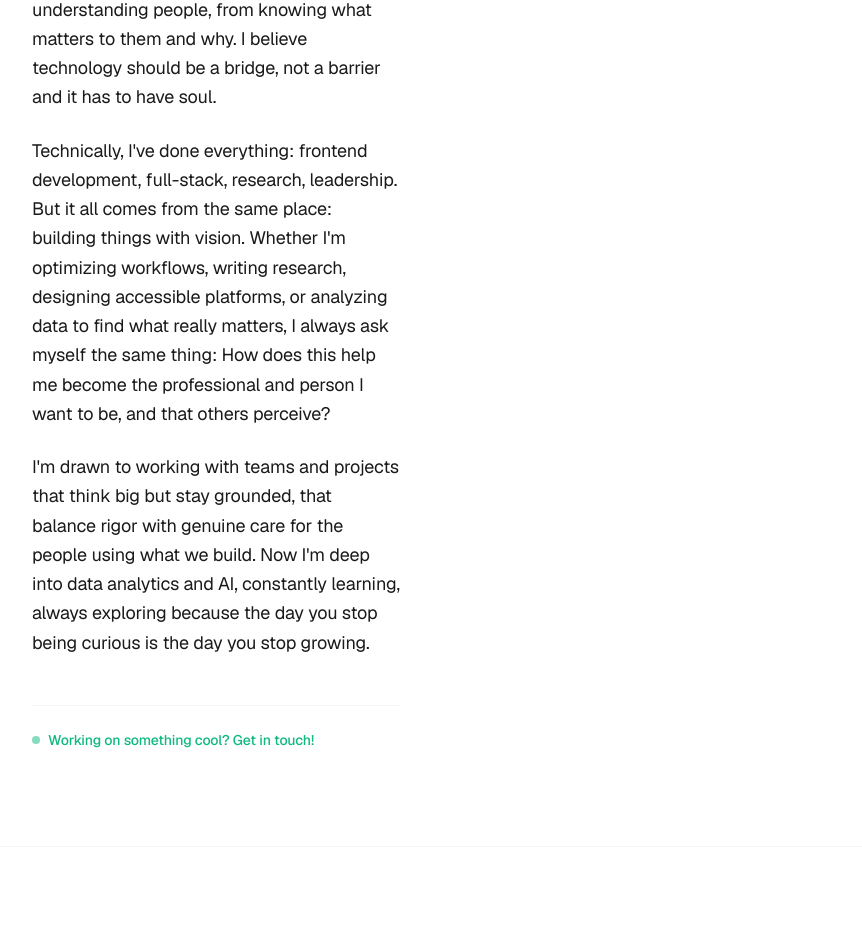
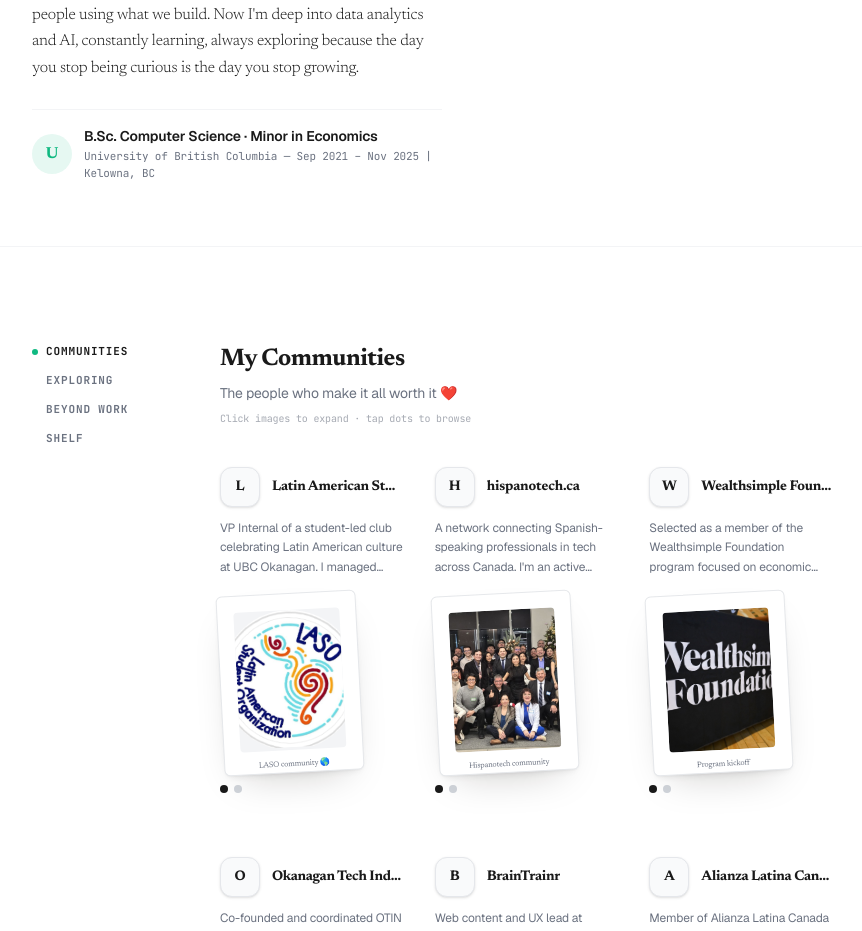
Before and after one commit to RikepilB/Portlio, a Next.js app: page /about in a window 1280 px wide. Shown: the part 1208-2139 px from the top of the page, without its empty margins (208-1070 px from the left). Built offline with nearby package versions, Linux system fonts and the light colour scheme.

Commit message:
Restructure About page: wider bio, education in hero, sidebar nav, 3-col communities with dot rotation, hide footer

```diff
--- a/src/app/about/page.tsx
+++ b/src/app/about/page.tsx
@@ -2,12 +2,8 @@
 
 import { useState, useEffect } from 'react'
 import Image from 'next/image'
-import Link from 'next/link'
 import { Github, Linkedin, Instagram, Twitter, X } from 'lucide-react'
-import { socialLinks, contactInfo } from '@/data/social'
-
-// Metadata is not supported in client components in Next.js.
-// It should be moved to a separate layout.tsx if needed.
+import { socialLinks } from '@/data/social'
 
 const communities = [
     {
@@ -136,12 +132,45 @@
     location: 'Kelowna, BC',
 }
 
+const sections = [
+    { id: 'communities', label: 'Communities' },
+    { id: 'exploring', label: 'Exploring' },
+    { id: 'beyond-work', label: 'Beyond Work' },
+    { id: 'shelf', label: 'Shelf' },
+]
+
+const iconMap: Record<string, React.ComponentType<{ size?: number; strokeWidth?: number; className?: string }>> = {
+    github: Github,
+    linkedin: Linkedin,
+    instagram: Instagram,
+    twitter: Twitter,
+}
+
 export default function AboutPage() {
-    const [selectedImage, setSelectedImage] = useState<{ src: string, label?: string } | null>(null)
+    const [selectedImage, setSelectedImage] = useState<{ src: string; label?: string } | null>(null)
     const [lang, setLang] = useState<'EN' | 'ES'>('EN')
+    const [activeSection, setActiveSection] = useState('communities')
+    const [photoIndex, setPhotoIndex] = useState<Record<string, number>>({})
     const bio = lang === 'EN' ? bioEN : bioES
 
-    // Prevent scrolling when modal is open
+    useEffect(() => {
+        const observer = new IntersectionObserver(
+            (entries) => {
+                for (const entry of entries) {
+                    if (entry.isIntersecting) {
+                        setActiveSection(entry.target.id)
+                    }
+                }
+            },
+            { rootMargin: '-80px 0px -55% 0px' }
+        )
+        for (const s of sections) {
+            const el = document.getElementById(s.id)
+            if (el) observer.observe(el)
+        }
+        return () => observer.disconnect()
+    }, [])
+
     useEffect(() => {
         if (selectedImage) {
             document.body.style.overflow = 'hidden'
@@ -150,6 +179,33 @@
         }
         return () => { document.body.style.overflow = 'unset' }
     }, [selectedImage])
+
+    const scrollToSection = (id: string) => {
+        document.getElementById(id)?.scrollIntoView({ behavior: 'smooth' })
+    }
+
+    const handleDotClick = (e: React.MouseEvent, org: string, index: number) => {
+        e.stopPropagation()
+        setPhotoIndex((prev) => ({ ...prev, [org]: index }))
+    }
+
+    const handleTouchStart = (e: React.TouchEvent) => {
+        ;(e.currentTarget as HTMLElement).dataset.touchX = e.touches[0].clientX.toString()
+    }
+
+    const handleTouchEnd = (e: React.TouchEvent, org: string, total: number) => {
+        const startX = parseFloat((e.currentTarget as HTMLElement).dataset.touchX || '0')
+        const endX = e.changedTouches[0].clientX
+        const diff = startX - endX
+        if (Math.abs(diff) > 50) {
+            const prev = photoIndex[org] ?? 0
+            if (diff > 0) {
+                setPhotoIndex((p) => ({ ...p, [org]: (prev + 1) % total }))
+            } else {
+                setPhotoIndex((p) => ({ ...p, [org]: (prev - 1 + total) % total }))
+            }
+        }
+    }
 
     return (
         <div className="bg-white min-h-screen">
@@ -186,9 +242,10 @@
             )}
 
             {/* ── Hero ── */}
-            <div className="max-w-4xl mx-auto px-6 sm:px-12 pt-16 pb-24">
-                <div className="flex flex-col md:flex-row gap-16">
-                    <div className="md:w-1/2 flex flex-col gap-8">
+            <section className="max-w-4xl mx-auto px-6 sm:px-12 pt-16 pb-16">
+                <div className="grid grid-cols-1 lg:grid-cols-[1.2fr_1fr] gap-12 items-start">
+                    {/* Left: Bio + Info */}
+                    <div className="flex flex-col gap-5">
                         <h1 className="font-display text-4xl sm:text-6xl font-bold text-[#1A1A1A] leading-tight animate-fade-up">
                             Hi, I&#39;m Richard!
                         </h1>
@@ -213,30 +270,28 @@
                             ))}
                         </div>
 
-                        <div className="flex flex-col gap-6 text-[#1A1A1A] text-lg leading-relaxed animate-fade-up stagger-2">
+                        {/* Bio */}
+                        <div className="flex flex-col gap-[14px] text-[#1A1A1A] text-[16px] font-display font-light leading-[1.65] animate-fade-up stagger-2">
                             {bio.map((paragraph, i) => (
-                                <p key={i}>{paragraph}</p>
+                                <p key={i} className="m-0">{paragraph}</p>
                             ))}
                         </div>
 
-                        <div className="mt-4 pt-6 border-t border-[#F3F4F6] flex flex-col gap-6 animate-fade-up stagger-3">
-                            <a
-                                href={`mailto:${contactInfo.email}`}
-                                className="text-sm font-medium text-[#10B981] flex items-center gap-2 hover:translate-x-1 transition-transform"
-                            >
-                                <span className="w-2 h-2 rounded-full bg-[#10B981] animate-pulse" />
-                                Working on something cool? Get in touch!
-                            </a>
+                        {/* Education */}
+                        <div className="flex items-center gap-3 pt-4 mt-2 border-t border-[#F3F4F6] animate-fade-up stagger-3">
+                            <div className="w-10 h-10 rounded-full bg-[#10B981]/10 flex items-center justify-center text-[#10B981] font-display font-bold text-base shrink-0">
+                                U
+                            </div>
+                            <div className="flex flex-col gap-0.5">
+                                <span className="text-sm font-semibold text-[#1A1A1A]">{education.degree} · {education.minor}</span>
+                                <span className="text-[11px] text-[#6B7280] font-mono">{education.school} — {education.period} | {education.location}</span>
+                            </div>
+                        </div>
 
-                            <div className="flex items-center gap-4 md:hidden">
+                        {/* Social icons (mobile) */}
+                        <div className="flex items-center gap-4 md:hidden mt-2">
                             {socialLinks.slice(0, 4).map((link) => {
-                                    const Icon = {
-                                        github: Github,
-                                        linkedin: Linkedin,
-                                        instagram: Instagram,
-                                        twitter: Twitter
-                                    }[link.platform] || Github
-
+                                const Icon = iconMap[link.platform] ?? Github
                                 return (
                                     <a
                                         key={link.platform}
@@ -252,10 +307,9 @@
                             })}
                         </div>
                     </div>
-                    </div>
 
-                    {/* Right Side: Polaroid Stack & Social Icons */}
-                    <div className="md:w-1/2 flex flex-col items-center gap-12 hidden md:flex animate-fade-up stagger-3" aria-hidden="true">
+                    {/* Right: Polaroid Stack + Social Icons (desktop) */}
+                    <div className="flex-col items-center gap-12 hidden lg:flex justify-end" aria-hidden="true">
                         <div className="relative h-[420px] w-full">
                             <div className="absolute top-0 right-10 w-[200px] h-[240px] polaroid rotate-6 grayscale opacity-80 hover:grayscale-0 hover:opacity-100 transition-all z-0 hover:z-20">
                                 <div className="relative w-full h-full bg-[#F3F4F6] rounded overflow-hidden">
@@ -279,13 +333,7 @@
 
                         <div className="flex items-center gap-6">
                             {socialLinks.slice(0, 4).map((link) => {
-                                const Icon = {
-                                    github: Github,
-                                    linkedin: Linkedin,
-                                    instagram: Instagram,
-                                    twitter: Twitter
-                                }[link.platform] || Github
-
+                                const Icon = iconMap[link.platform] ?? Github
                                 return (
                                     <a
                                         key={link.platform}
@@ -302,60 +350,120 @@
                         </div>
                     </div>
                 </div>
+            </section>
+
+            {/* ── Content + Sidebar ── */}
+            <div className="border-t border-[#F3F4F6]">
+                <div className="max-w-4xl mx-auto px-6 sm:px-12 py-16 md:py-24">
+
+                    {/* Mobile Tab Bar */}
+                    <div className="flex md:hidden overflow-x-auto gap-2 pb-2 mb-8 sticky top-16 z-20 bg-white py-2 -mx-6 px-6 border-b border-[#F3F4F6] scrollbar-hide">
+                        {sections.map((s) => (
+                            <button
+                                key={s.id}
+                                onClick={() => scrollToSection(s.id)}
+                                className={`shrink-0 text-[10px] font-bold tracking-widest uppercase px-3 py-1.5 rounded-full border transition-all ${activeSection === s.id
+                                    ? 'bg-[#1A1A1A] text-white border-[#1A1A1A]'
+                                    : 'text-[#6B7280] border-[#E5E7EB] hover:text-[#1A1A1A] hover:border-[#1A1A1A]'
+                                    }`}
+                            >
+                                {s.label}
+                            </button>
+                        ))}
                     </div>
 
-            {/* ── Content Blocks ── */}
-            <div className="max-w-4xl mx-auto px-6 sm:px-12 py-24 flex flex-col gap-24 border-t border-[#F3F4F6]">
+                    <div className="grid md:grid-cols-[140px_1fr] gap-8 xl:gap-12">
+                        {/* Desktop Sidebar */}
+                        <aside className="hidden md:flex flex-col sticky top-28 self-start gap-3">
+                            {sections.map((s) => (
+                                <button
+                                    key={s.id}
+                                    onClick={() => scrollToSection(s.id)}
+                                    className={`group text-left text-[11px] font-mono font-bold tracking-[0.08em] uppercase transition-all duration-200 ${activeSection === s.id
+                                        ? 'text-[#1A1A1A]'
+                                        : 'text-[#6B7280] hover:text-[#1A1A1A]'
+                                        }`}
+                                >
+                                    <span
+                                        className={`inline-block w-1.5 h-1.5 rounded-full mr-2 align-middle transition-all ${activeSection === s.id
+                                            ? 'bg-[#10B981]'
+                                            : 'bg-transparent group-hover:bg-[#D1D5DB]'
+                                            }`}
+                                    />
+                                    {s.label}
+                                </button>
+                            ))}
+                        </aside>
 
-                {/* Communities Section */}
-                <section className="flex flex-col gap-12">
-                    <div className="flex flex-col gap-2">
+                        {/* Content Sections */}
+                        <div className="flex flex-col gap-20 md:gap-24">
+
+                            {/* ── Communities ── */}
+                            <section id="communities">
+                                <div className="flex flex-col gap-2 mb-10">
                                     <h2 className="text-2xl font-bold text-[#1A1A1A]">My Communities</h2>
                                     <p className="text-[#6B7280] text-sm">The people who make it all worth it ❤️</p>
+                                    <p className="text-[10px] font-mono text-[#6B7280] opacity-60">Click images to expand · tap dots to browse</p>
                                 </div>
 
-                    <div className="flex flex-col gap-20">
-                        {communities.map((comm) => (
-                            <div key={comm.org} className="flex flex-col gap-8">
-                                <div className="grid md:grid-cols-[1fr_2fr] gap-8">
-                                    <div className="flex items-center gap-4">
-                                        <div className="w-14 h-14 rounded-2xl bg-[#F9FAFB] border border-[#E5E7EB] flex items-center justify-center text-xl shadow-sm font-display font-bold text-[#1A1A1A]">
+                                <div className="grid grid-cols-1 md:grid-cols-2 lg:grid-cols-3 gap-x-8 gap-y-16">
+                                    {communities.map((comm) => {
+                                        const currIdx = photoIndex[comm.org] ?? 0
+                                        const currImg = comm.images[currIdx]
+                                        const currLabel = comm.labels[currIdx] ?? ''
+                                        return (
+                                            <div key={comm.org} className="flex flex-col gap-3">
+                                                {/* Icon + Org */}
+                                                <div className="flex items-center gap-3">
+                                                    <div className="w-10 h-10 rounded-xl bg-[#F9FAFB] border border-[#E5E7EB] flex items-center justify-center text-sm shadow-sm font-display font-bold text-[#1A1A1A] shrink-0">
                                                         {comm.title[0]}
                                                     </div>
-                                        <div className="flex flex-col gap-0.5">
+                                                    <div className="flex flex-col gap-0 min-w-0">
                                                         {comm.url ? (
-                                                <a href={comm.url} target="_blank" rel="noopener noreferrer" className="font-display font-bold text-[#1A1A1A] hover:text-[#10B981] transition-colors">{comm.org}</a>
+                                                            <a href={comm.url} target="_blank" rel="noopener noreferrer" className="font-display font-bold text-[#1A1A1A] hover:text-[#10B981] transition-colors text-sm truncate">{comm.org}</a>
                                                         ) : (
-                                                <h3 className="font-display font-bold text-[#1A1A1A]">{comm.org}</h3>
+                                                            <h3 className="font-display font-bold text-[#1A1A1A] text-sm truncate">{comm.org}</h3>
                                                         )}
                                                     </div>
                                                 </div>
-                                    <p className="text-sm text-[#6B7280] leading-relaxed italic">{comm.description}</p>
+                                                {/* Description */}
+                                                <p className="text-xs text-[#6B7280] leading-relaxed line-clamp-3">{comm.description}</p>
+                                                {/* Polaroid */}
+                                                <div
+                                                    onClick={() => setSelectedImage({ src: currImg, label: currLabel })}
+                                                    onTouchStart={handleTouchStart}
+                                                    onTouchEnd={(e) => handleTouchEnd(e, comm.org, comm.images.length)}
+                                                    className="w-[140px] h-[180px] polaroid transition-all hover:scale-105 cursor-zoom-in self-start mt-1"
+                                                >
+                                                    <div className="relative w-full h-[140px] bg-[#F3F4F6] rounded overflow-hidden">
+                                                        <div className="absolute inset-0 flex items-center justify-center text-[#6B7280] font-mono text-[7px] z-10 opacity-40 capitalize">{comm.title}_polaroid</div>
+                                                        <Image src={currImg} alt={currLabel} fill className="object-cover z-20" />
                                                     </div>
-                                <div className="flex flex-wrap gap-8 justify-center py-4">
-                                    {comm.images?.map((img, i) => (
-                                        <div key={img}
-                                            onClick={() => setSelectedImage({ src: img, label: comm.labels[i] })}
-                                            className={`w-[180px] h-[220px] polaroid transition-all hover:scale-105 hover:z-10 cursor-zoom-in group ${i % 2 === 0 ? 'rotate-2' : '-rotate-2'
-                                                }`}>
-                                            <div className="relative w-full h-[160px] bg-[#F3F4F6] rounded overflow-hidden">
-                                                <div className="absolute inset-0 flex items-center justify-center text-[#6B7280] font-mono text-[8px] z-10 opacity-40 capitalize">{comm.title}_{i + 1}.jpg</div>
-                                                <Image src={img} alt="" fill className="object-cover z-20" />
+                                                    <p className="text-center mt-2 font-display text-[8px] text-[#6B7280] px-1 truncate">{currLabel}</p>
                                                 </div>
-                                            <p className="text-center mt-3 font-display text-[9px] text-[#6B7280] px-1">{comm.labels[i]}</p>
-                                        </div>
+                                                {/* Dots */}
+                                                {comm.images.length > 1 && (
+                                                    <div className="flex items-center gap-1.5">
+                                                        {comm.images.map((_, i) => (
+                                                            <button
+                                                                key={i}
+                                                                onClick={(e) => handleDotClick(e, comm.org, i)}
+                                                                className={`w-2 h-2 rounded-full transition-all ${i === currIdx ? 'bg-[#1A1A1A]' : 'bg-[#D1D5DB] hover:bg-[#6B7280]'
+                                                                    }`}
+                                                                aria-label={`Photo ${i + 1}`}
+                                                            />
                                                         ))}
                                                     </div>
+                                                )}
                                             </div>
-                        ))}
+                                        )
+                                    })}
                                 </div>
                             </section>
 
-                {/* Travel Section */}
-                <section className="grid grid-cols-1 md:grid-cols-[1fr_2fr] gap-x-16 gap-y-6 pt-12 border-t border-[#F3F4F6]">
-                    <div className="text-sm font-bold text-[#6B7280] uppercase tracking-widest pt-1">
-                        Exploring
-                    </div>
+                            {/* ── Exploring ── */}
+                            <section id="exploring" className="pt-12 md:pt-0 border-t md:border-t-0 border-[#F3F4F6]">
+                                <h2 className="text-sm font-bold text-[#6B7280] uppercase tracking-widest mb-6">Exploring</h2>
                                 <div className="flex flex-col gap-6">
                                     <p className="text-lg text-[#6B7280] leading-relaxed">
                                         14 countries and counting. Moving across continents taught me to adapt quickly and communicate clearly — even when the words aren&#39;t perfect.
@@ -401,28 +509,9 @@
                                 </div>
                             </section>
 
-                {/* Education */}
-                <section className="grid grid-cols-1 md:grid-cols-[1fr_2fr] gap-x-16 gap-y-6 pt-12 border-t border-[#F3F4F6]">
-                    <div className="text-sm font-bold text-[#6B7280] uppercase tracking-widest pt-1">
-                        Education
-                    </div>
-                    <div className="flex items-center gap-6">
-                        <div className="w-16 h-16 rounded-full bg-[#10B981]/10 flex items-center justify-center text-[#10B981] font-display font-bold text-2xl shrink-0">
-                            U
-                        </div>
-                        <div className="flex flex-col gap-1">
-                            <h3 className="font-display text-xl font-bold text-[#1A1A1A]">{education.school}</h3>
-                            <p className="text-[#6B7280] font-medium">{education.degree} — {education.minor}</p>
-                            <p className="text-xs text-[#6B7280] font-mono mt-1 opacity-70 uppercase tracking-widest">{education.period} | {education.location}</p>
-                        </div>
-                    </div>
-                </section>
-
-                {/* Beyond Work */}
-                <section className="grid grid-cols-1 md:grid-cols-[1fr_2fr] gap-x-16 gap-y-12 pt-12 border-t border-[#F3F4F6]">
-                    <div className="text-sm font-bold text-[#6B7280] uppercase tracking-widest pt-1">
-                        Beyond Work
-                    </div>
+                            {/* ── Beyond Work ── */}
+                            <section id="beyond-work" className="pt-12 md:pt-0 border-t md:border-t-0 border-[#F3F4F6]">
+                                <h2 className="text-sm font-bold text-[#6B7280] uppercase tracking-widest mb-6">Beyond Work</h2>
                                 <div className="flex flex-col gap-12">
                                     <div className="grid sm:grid-cols-2 gap-x-12 gap-y-16">
                                         {beyondWork.map(({ emoji, title, description }) => (
@@ -455,11 +544,9 @@
                                 </div>
                             </section>
 
-                {/* Shelf */}
-                <section className="grid grid-cols-1 md:grid-cols-[1fr_2fr] gap-x-16 gap-y-8 pt-12 border-t border-[#F3F4F6]">
-                    <div className="text-sm font-bold text-[#6B7280] uppercase tracking-widest pt-1">
-                        Shelf
-                    </div>
+                            {/* ── Shelf ── */}
+                            <section id="shelf" className="pt-12 md:pt-0 border-t md:border-t-0 border-[#F3F4F6]">
+                                <h2 className="text-sm font-bold text-[#6B7280] uppercase tracking-widest mb-6">Shelf</h2>
                                 <div className="flex flex-col gap-6">
                                     <p className="text-lg text-[#6B7280] leading-relaxed">
                                         I love discovering new hidden food spots, getting excited about beautifully designed stationery, and listening to audiobooks on long drives.
@@ -473,7 +560,7 @@
                                             { src: '/images/Favorites/MV5BZWNjZjQwZmItMWU1ZS00YTJhLWExYjUtYjk3YjcxMjJlOTdmXkEyXkFqcGc@._V1_.jpg', label: 'Music 🎶' },
                                             { src: '/images/Running club/Screenshot 2025-10-15 143144.png', label: 'Sports 🏃', position: 'object-[80%_center]' },
                                             { src: '/images/Favorites/Screenshot 2025-10-25 005945.png', label: 'Movies 🎬' },
-                            ].map((fav: { src: string, label?: string, position?: string }, i) => (
+                                        ].map((fav: { src: string; label?: string; position?: string }, i) => (
                                             <div
                                                 key={fav.src}
                                                 onClick={() => setSelectedImage(fav)}
@@ -503,5 +590,20 @@
 
                         </div>
                     </div>
+
+                    {/* Back to Top */}
+                    <div className="flex justify-center mt-16 pt-8 border-t border-[#F3F4F6]">
+                        <button
+                            onClick={() => window.scrollTo({ top: 0, behavior: 'smooth' })}
+                            className="inline-flex items-center gap-2 text-[11px] font-mono font-bold tracking-widest uppercase text-[#6B7280] hover:text-[#10B981] transition-colors group"
+                        >
+                            <span className="w-1.5 h-1.5 rounded-full bg-[#D1D5DB] group-hover:bg-[#10B981] transition-colors" />
+                            ↑ Back to top
+                        </button>
+                    </div>
+
+                </div>
+            </div>
+        </div>
     )
 }
--- a/src/components/layout/Footer.tsx
+++ b/src/components/layout/Footer.tsx
@@ -14,7 +14,7 @@
 
 export function Footer() {
     const pathname = usePathname()
-    if (pathname === '/' || pathname === '/journey') return null
+    if (pathname === '/' || pathname === '/journey' || pathname === '/about') return null
 
     return (
         <footer className="bg-white border-t border-[#F3F4F6] mt-24" aria-label="Site footer">
```
Lines whose indentation alone changed are shown as unchanged.
